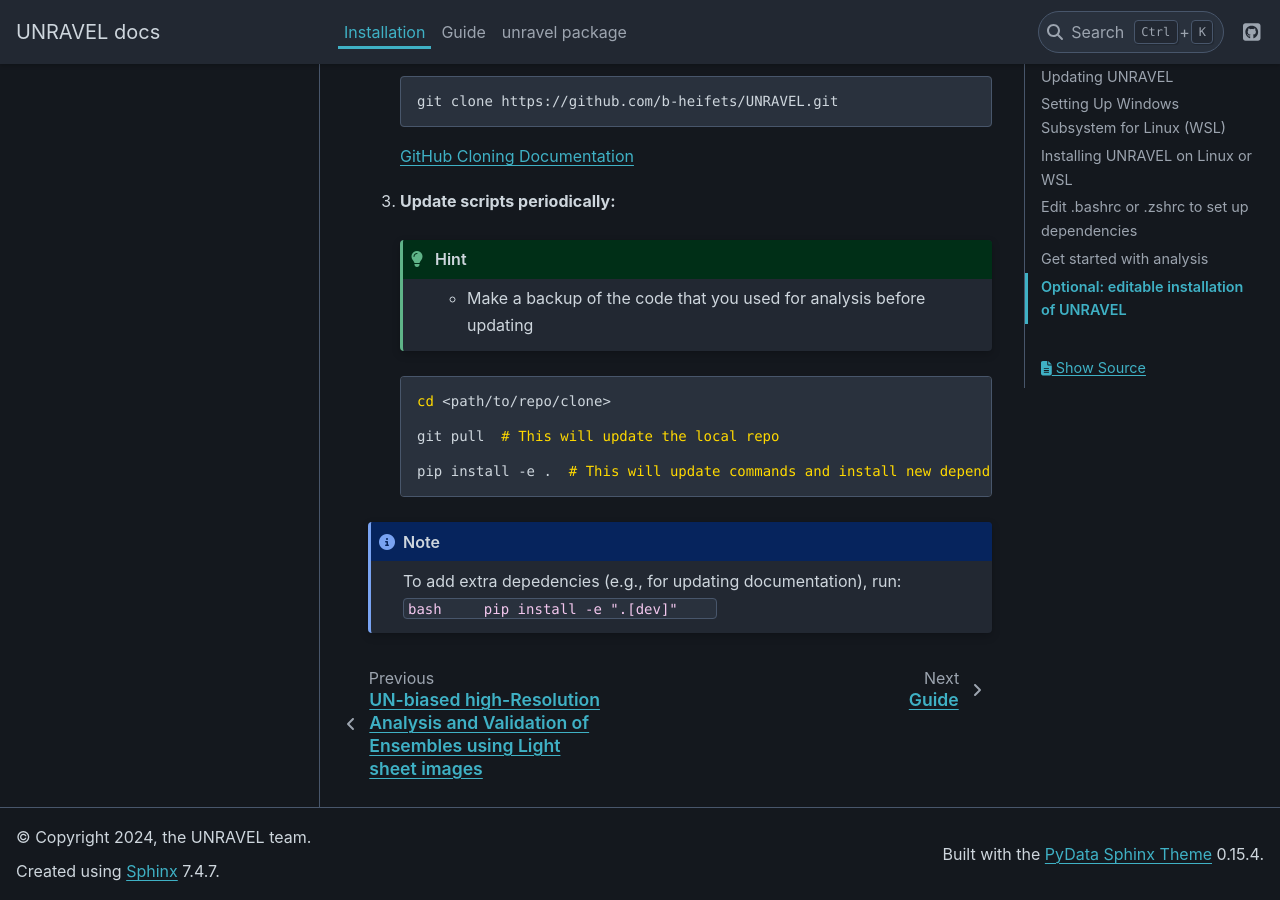
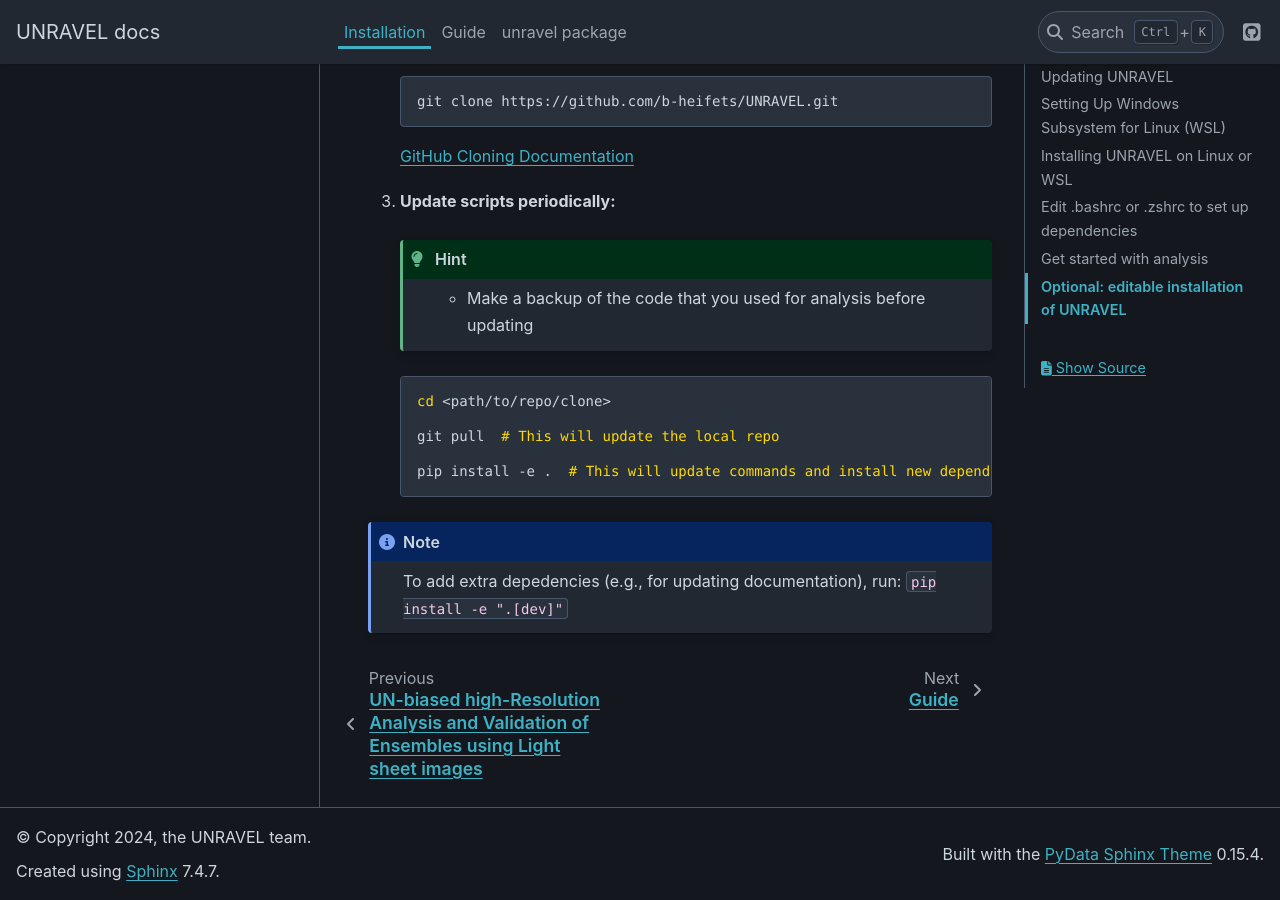
Before and after one commit to b-heifets/UNRAVEL, a Sphinx documentation site: the page built from unravel/docs/installation.md, in a window 1280 px wide and 900 px high, scrolled down 4507 px. Built offline with Sphinx 7.4.7 and the PyData theme 0.15.4, drawn with Linux system fonts in a browser that asks for light colours.

Commit message:
Fixed formating in note about installation w/ extra dependencies

````diff
--- a/unravel/docs/installation.md
+++ b/unravel/docs/installation.md
@@ -216,8 +216,5 @@
     ```
 
 :::{note}
-To add extra depedencies (e.g., for updating documentation), run:
-    ```bash
-    pip install -e ".[dev]"
-    ```
+To add extra depedencies (e.g., for updating documentation), run: ``pip install -e ".[dev]"``
 :::
````
